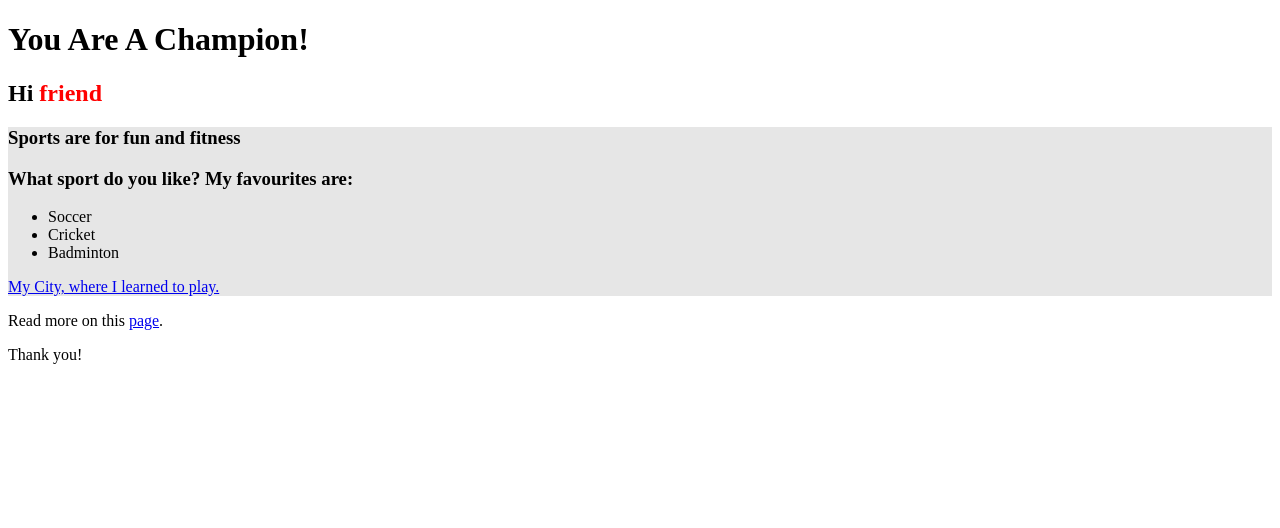
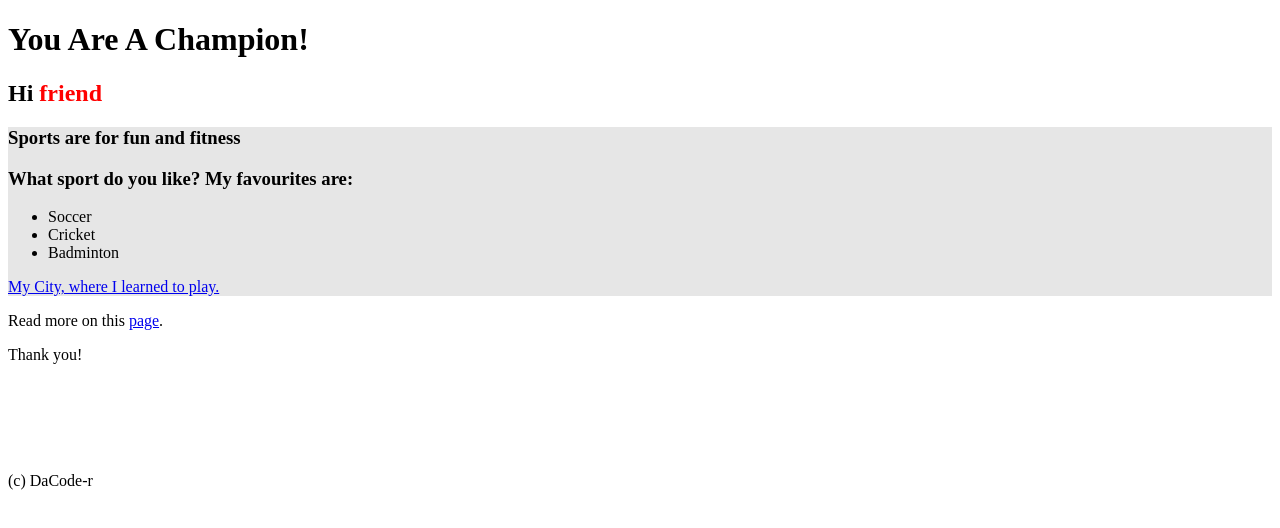
Before and after one commit to chowdhury-and-shorif/chowdhury-and-shorif.github.io, a plain HTML site: page index.html in a window 1280 px wide. Drawn offline with Linux system fonts and the light colour scheme.

Commit message:
Update index.html

```diff
--- a/index.html
+++ b/index.html
@@ -35,6 +35,13 @@
     <p>
     Read more on this <a href="https://thehealthcareinsights.com/the-importance-of-sports-to-health-and-fitness/">page</a>.
     </p>
-    <p>Thank you!</p>
+    <p>Thank you! <br>
+	<br>
+	    <br>
+	    <br>
+	    <br>
+	    <br>
+	    <br>(c) DaCode-r</p>
+
 </body>
 </html>
```
